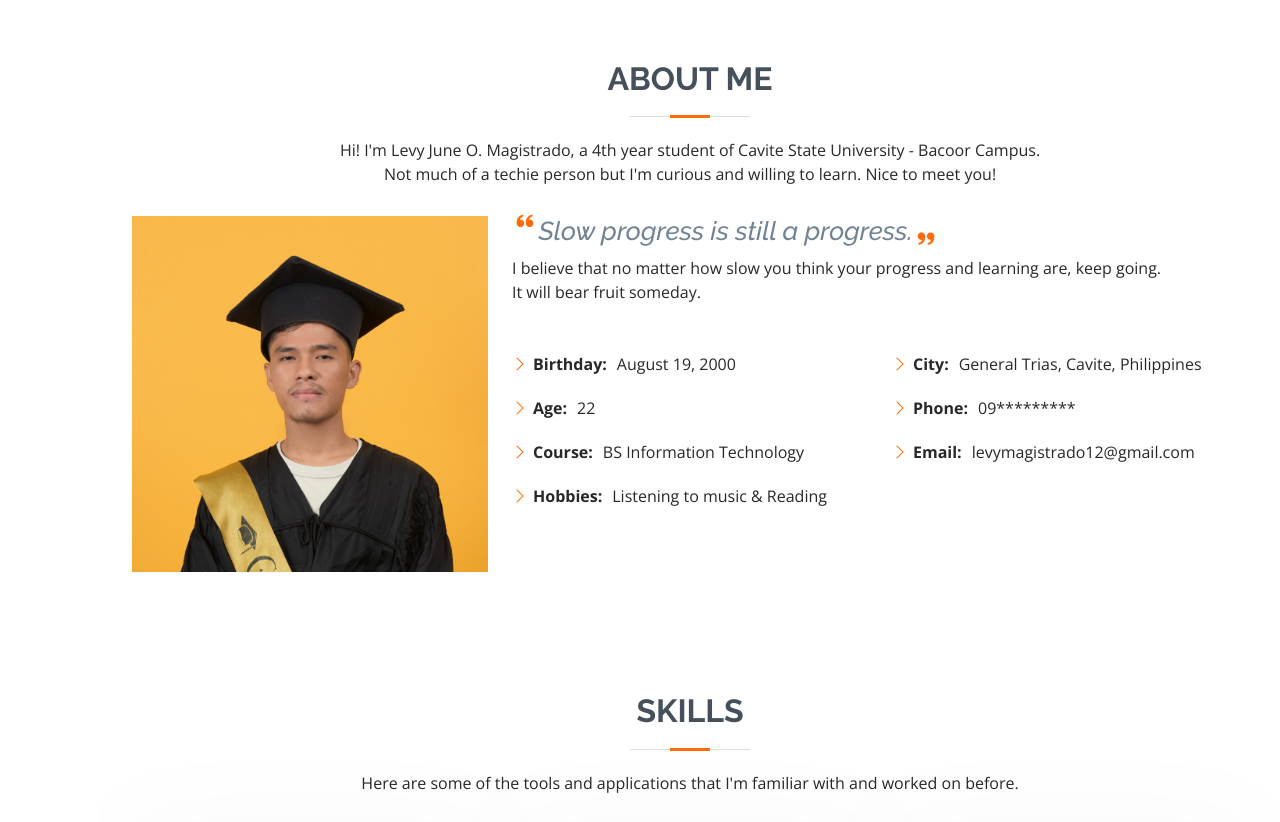
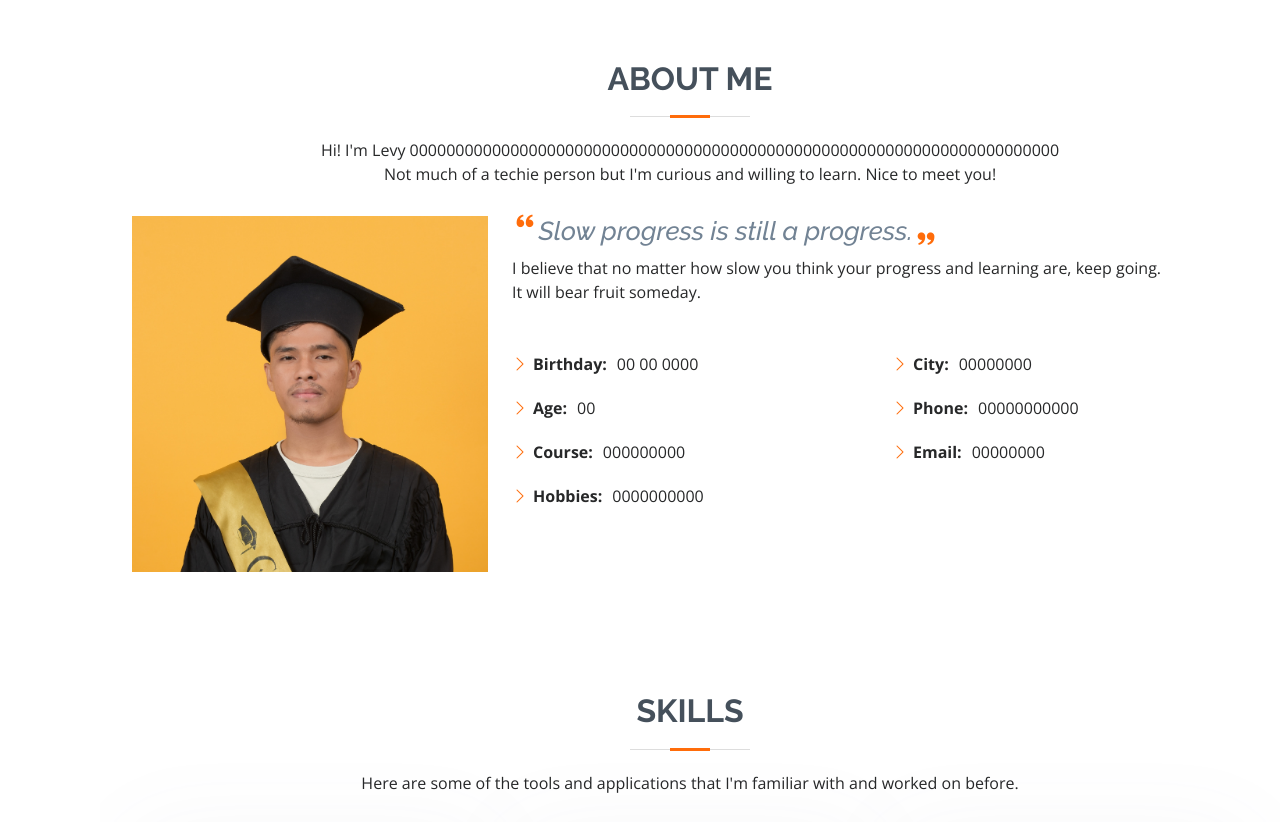
Before and after one commit to levymagistrado/levymagistrado.github.io, a plain HTML site: page index.html in a window 1280 px wide. Shown: the part 800-1622 px from the top of the page. Drawn offline with nearby package versions, Linux system fonts and the light colour scheme.

Commit message:
Update index.html

```diff
--- a/index.html
+++ b/index.html
@@ -78,7 +78,7 @@
 
         <div class="section-title">
           <h2>About Me</h2>
-          <p>Hi! I'm Levy June O. Magistrado, a 4th year student of Cavite State University - Bacoor Campus.
+          <p>Hi! I'm Levy 00000000000000000000000000000000000000000000000000000000000000000000000
             <br>Not much of a techie person but I'm curious and willing to learn. Nice to meet you!</p>
         </div>
 
@@ -98,17 +98,17 @@
               <br><br><br><br>
               <div class="col-lg-6">
                 <ul>
-                  <li><i class="bi bi-chevron-right "></i> <strong>Birthday:</strong> <span>August 19, 2000</span></li>
-                  <li><i class="bi bi-chevron-right"></i> <strong>Age:</strong> <span>22</span></li>
-                  <li><i class="bi bi-chevron-right"></i> <strong>Course:</strong> <span>BS Information Technology</span></li>
-                  <li><i class="bi bi-chevron-right"></i> <strong>Hobbies:</strong> <span>Listening to music & Reading</span></li>
+                  <li><i class="bi bi-chevron-right "></i> <strong>Birthday:</strong> <span>00 00 0000</span></li>
+                  <li><i class="bi bi-chevron-right"></i> <strong>Age:</strong> <span>00</span></li>
+                  <li><i class="bi bi-chevron-right"></i> <strong>Course:</strong> <span>000000000</span></li>
+                  <li><i class="bi bi-chevron-right"></i> <strong>Hobbies:</strong> <span>0000000000</span></li>
                 </ul>
               </div>
               <div class="col-lg-6">
                 <ul>
-                  <li><i class="bi bi-chevron-right"></i> <strong>City:</strong> <span>General Trias, Cavite, Philippines</span></li>
-                  <li><i class="bi bi-chevron-right"></i> <strong>Phone:</strong> <span>09*********</span></li>
-                  <li><i class="bi bi-chevron-right"></i> <strong>Email:</strong> <span>levymagistrado12@gmail.com</span></li>
+                  <li><i class="bi bi-chevron-right"></i> <strong>City:</strong> <span>00000000</span></li>
+                  <li><i class="bi bi-chevron-right"></i> <strong>Phone:</strong> <span>00000000000</span></li>
+                  <li><i class="bi bi-chevron-right"></i> <strong>Email:</strong> <span>00000000</span></li>
                 </ul>
               </div>
             </div>
```
